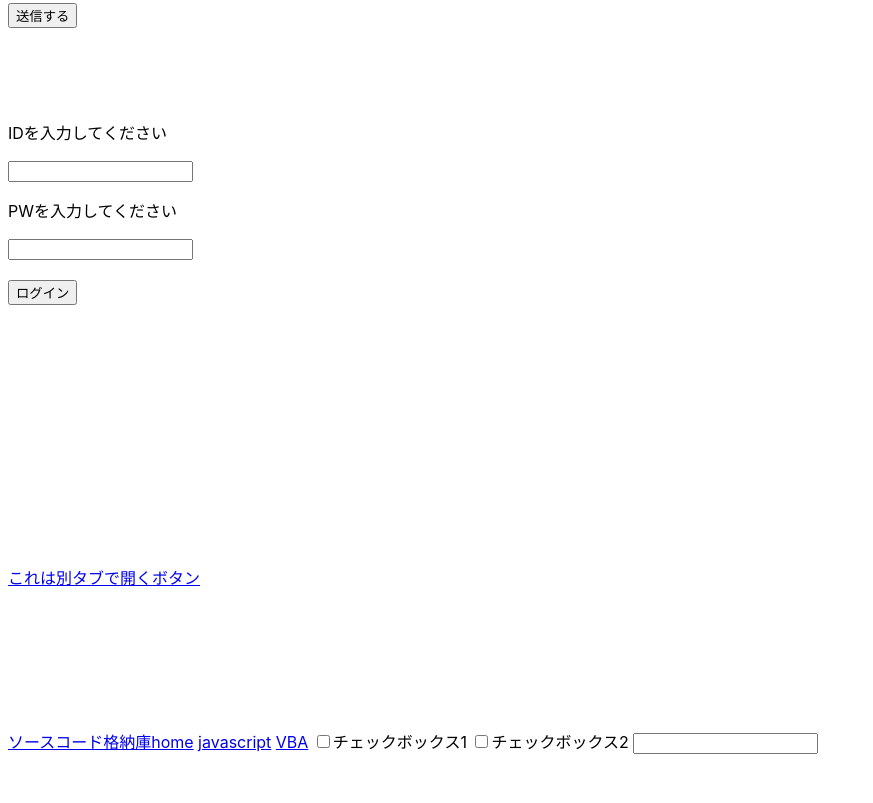
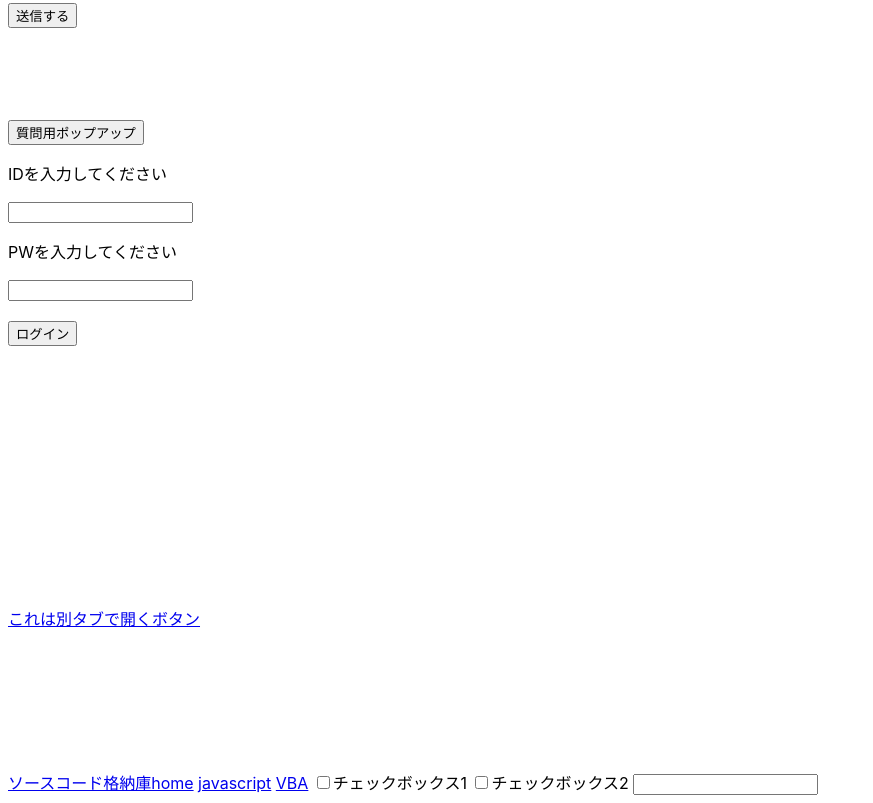
Before and after one commit to zatsjyouji/youtubesample, a plain HTML site: page index.html in a window 1280 px wide. Shown: the part 1360-2163 px from the top of the page, without its empty margins (0-873 px from the left). Before the commit the page ends 2122 px from the top, so only its background shows below. Drawn offline with Linux system fonts and the light colour scheme.

Commit message:
Update index.html

```diff
--- a/index.html
+++ b/index.html
@@ -72,6 +72,9 @@
     <br><br><br>
     </form>
 
+    <p><input type="submit" value="質問用ポップアップ" id="situmonyou"></p>
+
+
 <p>IDを入力してください</p>
 <input type="text"id="id">
 <p>PWを入力してください</p>
```
